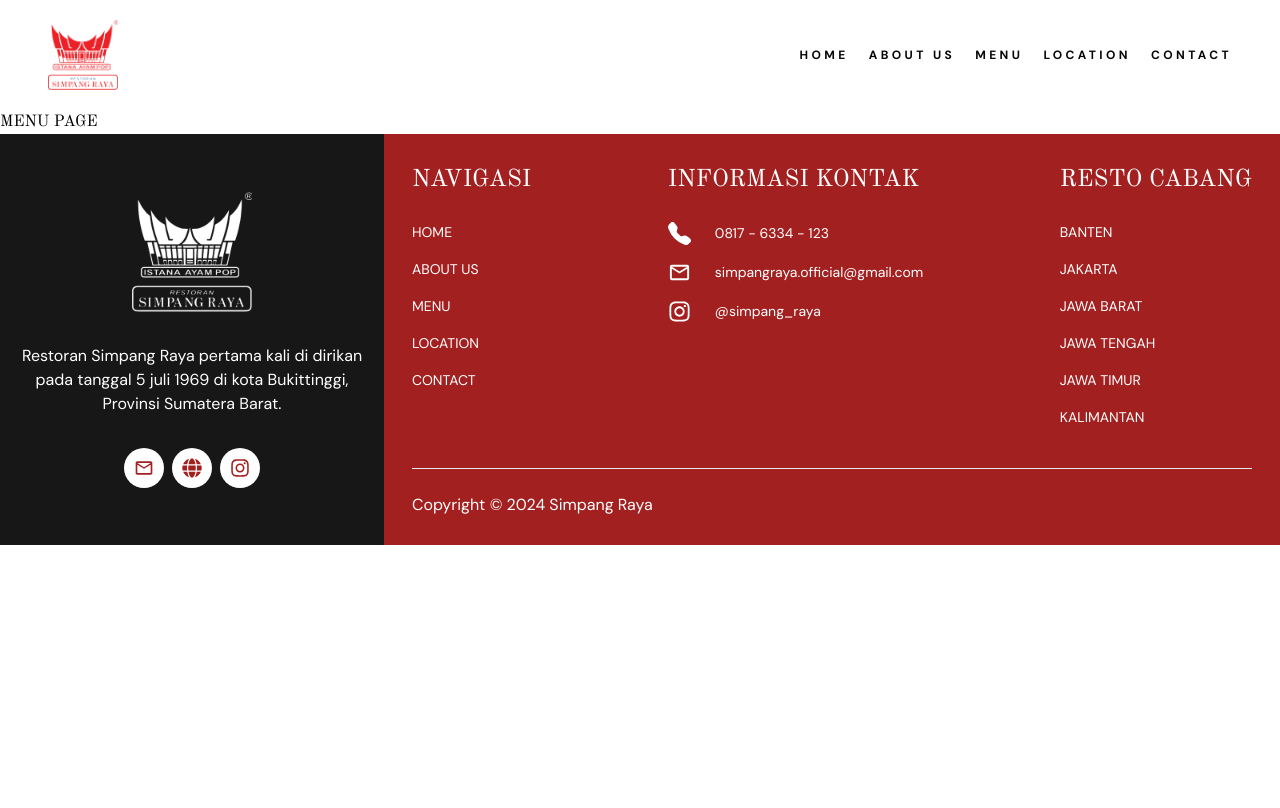
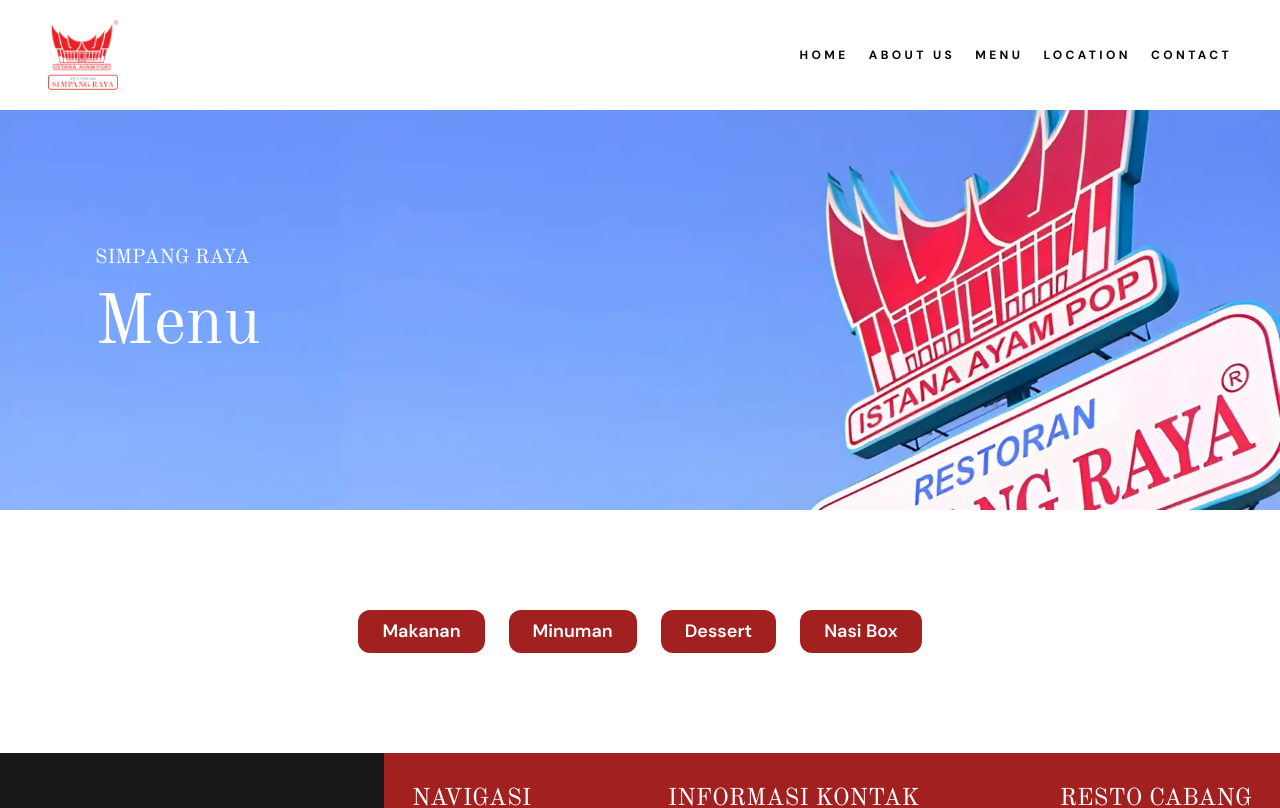
Before and after one commit to malvz22/simpang-raya, a Next.js app: page /menu in a window 1280 px wide. Shown: the top 808 px of the page. Built offline with nearby package versions, Linux system fonts and the light colour scheme; a web font is replaced by a local one.

Commit message:
feat: menu category (prog: buttons)

```diff
--- a/src/app/menu/page.tsx
+++ b/src/app/menu/page.tsx
@@ -1,8 +1,51 @@
+"use client";
+
+import Image from "next/image";
+import { useState } from "react";
+
+interface Image {
+  category: string;
+  alt: string;
+  src: string;
+}
+
 export default function About() {
+  const [selectedButton, setSelectedButton] = useState<string>("All");
+
+  const filterMenu = (category: string) => {
+    setSelectedButton(category);
+  };
+
   return (
     <>
-      <div>
-        <h1>MENU PAGE</h1>
+      <div className="relative w-full max-w-full h-[400px]">
+        <Image src={"/hero1.png"} alt="reklame" fill objectFit="cover" />
+        <div className="absolute flex flex-col translate-x-[-50%] translate-y-[-50%] top-[50%] left-[50%] w-full max-w-[1170px] text-start text-white px-10">
+          <h1 className="text-[20px]">SIMPANG RAYA</h1>
+          <h1 className="text-[70px]">Menu</h1>
+        </div>
+      </div>
+      <div className="max-w-[1170px] px-12 mx-auto text-center flex flex-col py-[100px] justify-center items-center">
+        <div className="flex gap-6 flex-row">
+          {["Makanan", "Minuman", "Dessert", "Nasi Box"].map((category) => (
+            <p
+              key={category}
+              className={`px-6 py-2 font-semibold rounded-xl text-[18px] text-white  cursor-pointer transition-all duration-950 hover:bg-[#f03838] ${
+                selectedButton === category ? "bg-[#f03838]" : "bg-[#A22020]"
+              }`}
+              onClick={() => filterMenu(category)}
+            >
+              {category}
+            </p>
+          ))}
+
+          {/* <p className="px-6 py-2 font-semibold hover:bg-[#f03838] rounded-xl text-[18px] text-white bg-[#A22020] cursor-pointer transition-all duration-950 ">
+            Minuman
+          </p>
+          <p className="px-6 py-2 font-semibold hover:bg-[#f03838] rounded-xl text-[18px] text-white bg-[#A22020] cursor-pointer transition-all duration-950 ">
+            Dessert
+          </p> */}
+        </div>
       </div>
     </>
   );
```
